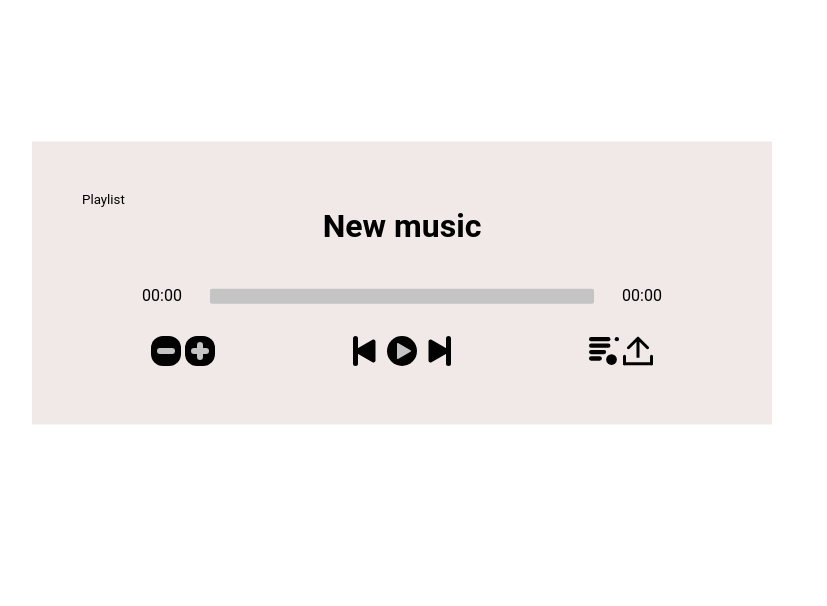
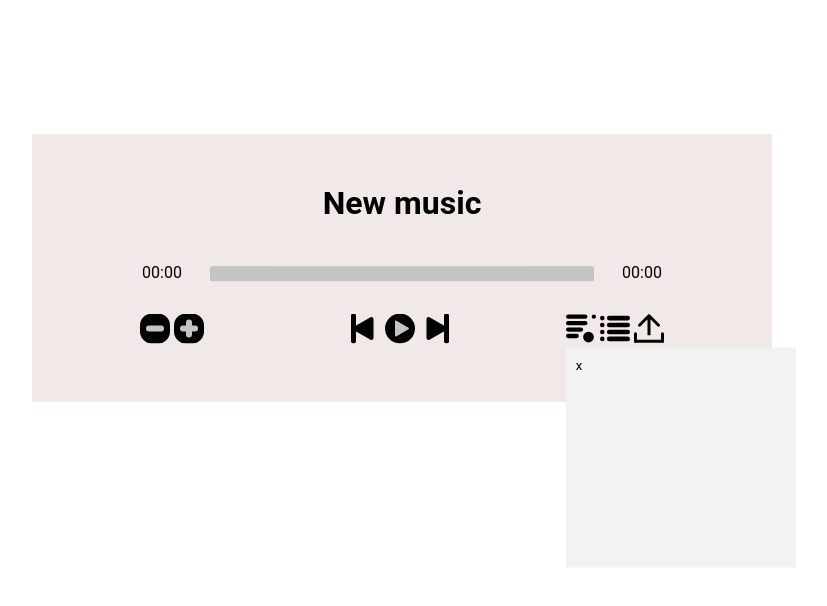
Before and after one commit to AlexNicolasCode/Music-Player, a website: page index.html in a window 1280 px wide. Both pictures are taken after a click on the button 875 px from the left and 351 px from the top of the page. Shown: the whole page, without its empty margins (238-1065 px from the left). Drawn offline with nearby package versions, Linux system fonts and the light colour scheme.

Commit message:
styles update

```diff
--- a/index.html
+++ b/index.html
@@ -7,7 +7,6 @@
     <title>Music Player</title>
     <div class="player">
         <audio id="music-player" class="hidden" controls autoplay src="#"></audio>
-        <button onclick="playlist()">Playlist</button>
         <h1 id="music">New music</h1>
         <ul class="player__bar">
             <li id="nowtime" class="player__crrtime">00:00</li>
@@ -25,7 +24,7 @@
                     <img src="more.svg" alt="more volume">
                 </button>
             </li>
-            <li>
+            <li style="padding-left: 30px">
                 <button id="prevBtn">
                     <img src="prev.svg" alt="prev music">
                 </button>
@@ -40,12 +39,15 @@
                 </button>
             </li>
             <li class="player__options">
-                <div id="playlist-open" class="player__playlist hidden">
-                    <button id="closePlaylist" onclick="closePlaylist()">x</button>
-                    <div id="playlist"></div>
+                <button onclick="playlist()">
+                    <img src="playlist.svg" alt="play playlist">
+                </button>
+                <div id="list-open" class="player__list hidden">
+                    <button id="closeList" onclick="closeList()">x</button>
+                    <div id="list"></div>
                 </div>
-                <button onclick="openPlaylist()">
-                    <img src="playlist.svg" alt="open playlist">
+                <button onclick="openList()">
+                    <img src="list.svg" alt="open list">
                 </button>
                 <button onclick="getFile()">
                     <img src="upload.svg" alt="">
--- a/src/index.js
+++ b/src/index.js
@@ -24,13 +24,13 @@ function more() {
     player.volume += 0.2;
 }
 
-// Playlist
-function openPlaylist() {
-    document.getElementById('playlist-open').classList.remove('hidden');
+// List
+function openList() {
+    document.getElementById('list-open').classList.remove('hidden');
 }
 
-function closePlaylist() {
-    document.getElementById('playlist-open').classList.add('hidden');
+function closeList() {
+    document.getElementById('list-open').classList.add('hidden');
 }
 
 function getFile() {
@@ -65,11 +65,11 @@ function upload(fileInput) {
                 document.getElementById('music').innerHTML = fileName;
             }
         };
-        document.getElementById('playlist').appendChild(btn);
+        document.getElementById('list').appendChild(btn);
     };
 }
 
-// Playlist array
+// Playlist
 const list = [];
 const listName = []
 
--- a/src/styles.css
+++ b/src/styles.css
@@ -58,7 +58,7 @@ button {
     width: 0%;
 }
 
-.player__playlist {
+.player__list {
     background: #f2f2f2;
     position: absolute;
     padding: 10px;
```
Also changed, not shown: src/List.svg (added).
